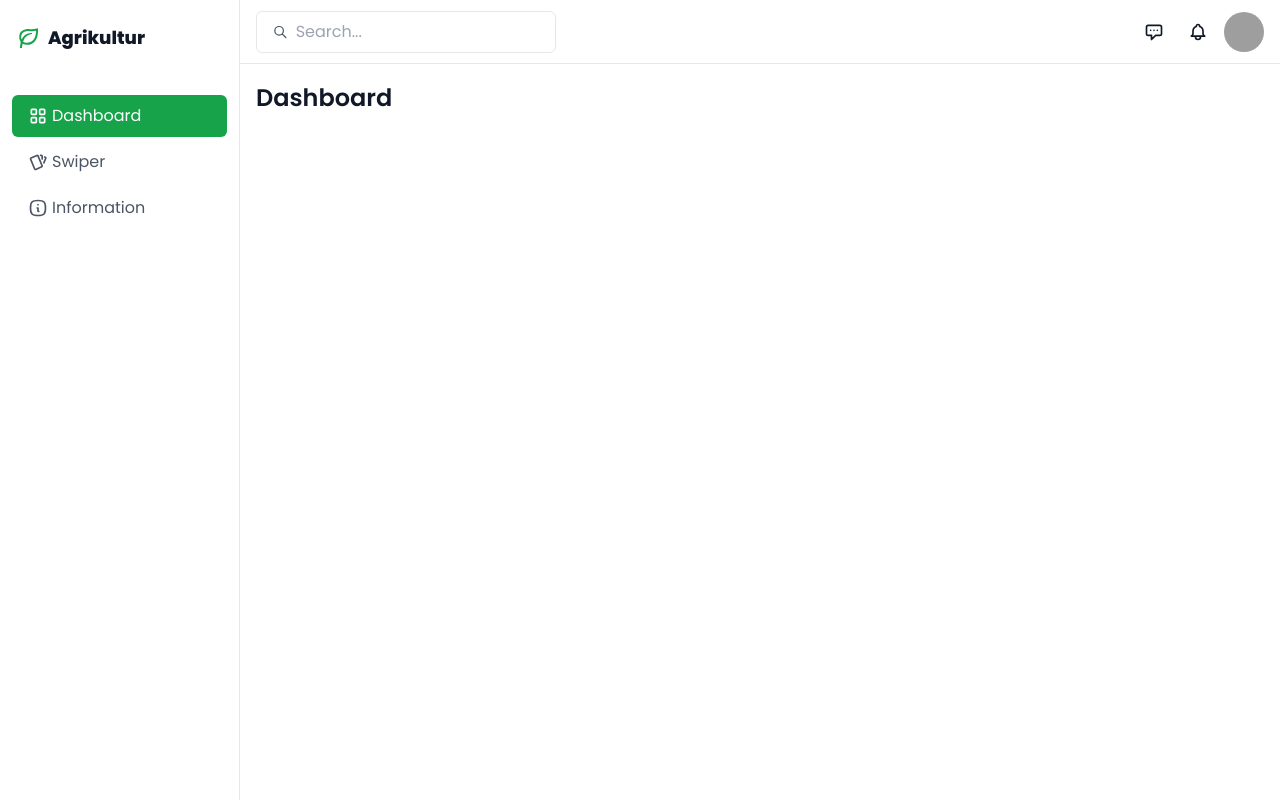
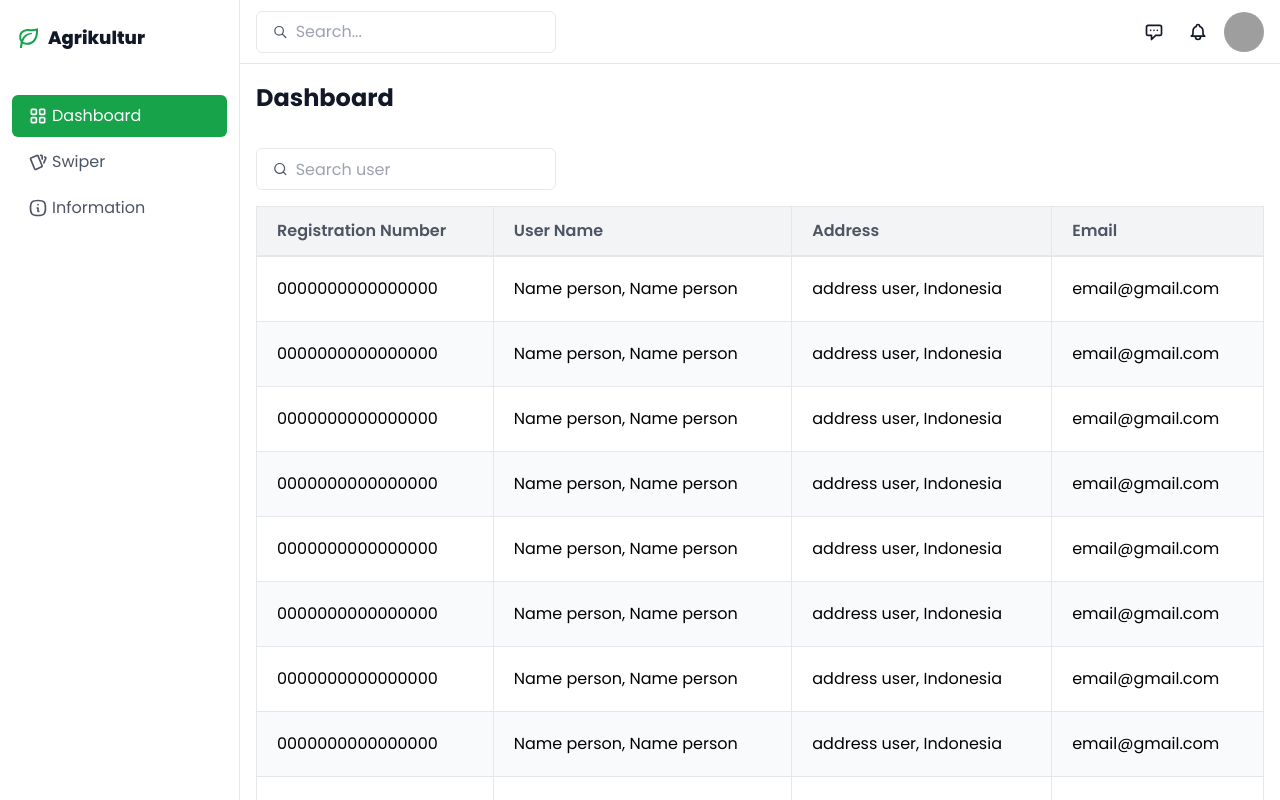
Before and after one commit to fajarfadillahh/agrikultur-project, a React (Vite) app: page / in a window 1280 px wide. Built offline with nearby package versions, Linux system fonts and the light colour scheme; grey boxes are pictures that could not be loaded.

Commit message:
modified: add table user at the Dashboard page

```diff
--- /dev/null
+++ b/src/constants/UserData.jsx
@@ -0,0 +1,142 @@
+export const user_data = [
+  {
+    id: 1920,
+    nik: "0000000000000000",
+    name: "Name person, Name person",
+    address: "address user, Indonesia",
+    email: "email@gmail.com",
+  },
+  {
+    id: 1298,
+    nik: "0000000000000000",
+    name: "Name person, Name person",
+    address: "address user, Indonesia",
+    email: "email@gmail.com",
+  },
+  {
+    id: 2941,
+    nik: "0000000000000000",
+    name: "Name person, Name person",
+    address: "address user, Indonesia",
+    email: "email@gmail.com",
+  },
+  {
+    id: 9724,
+    nik: "0000000000000000",
+    name: "Name person, Name person",
+    address: "address user, Indonesia",
+    email: "email@gmail.com",
+  },
+  {
+    id: 2853,
+    nik: "0000000000000000",
+    name: "Name person, Name person",
+    address: "address user, Indonesia",
+    email: "email@gmail.com",
+  },
+  {
+    id: 9284,
+    nik: "0000000000000000",
+    name: "Name person, Name person",
+    address: "address user, Indonesia",
+    email: "email@gmail.com",
+  },
+  {
+    id: 9947,
+    nik: "0000000000000000",
+    name: "Name person, Name person",
+    address: "address user, Indonesia",
+    email: "email@gmail.com",
+  },
+  {
+    id: 2945,
+    nik: "0000000000000000",
+    name: "Name person, Name person",
+    address: "address user, Indonesia",
+    email: "email@gmail.com",
+  },
+  {
+    id: 2234,
+    nik: "0000000000000000",
+    name: "Name person, Name person",
+    address: "address user, Indonesia",
+    email: "email@gmail.com",
+  },
+  {
+    id: 2012,
+    nik: "0000000000000000",
+    name: "Name person, Name person",
+    address: "address user, Indonesia",
+    email: "email@gmail.com",
+  },
+  {
+    id: 9127,
+    nik: "0000000000000000",
+    name: "Name person, Name person",
+    address: "address user, Indonesia",
+    email: "email@gmail.com",
+  },
+  {
+    id: 7736,
+    nik: "0000000000000000",
+    name: "Name person, Name person",
+    address: "address user, Indonesia",
+    email: "email@gmail.com",
+  },
+  {
+    id: 1124,
+    nik: "0000000000000000",
+    name: "Name person, Name person",
+    address: "address user, Indonesia",
+    email: "email@gmail.com",
+  },
+  {
+    id: 4456,
+    nik: "0000000000000000",
+    name: "Name person, Name person",
+    address: "address user, Indonesia",
+    email: "email@gmail.com",
+  },
+  {
+    id: 8755,
+    nik: "0000000000000000",
+    name: "Name person, Name person",
+    address: "address user, Indonesia",
+    email: "email@gmail.com",
+  },
+  {
+    id: 8245,
+    nik: "0000000000000000",
+    name: "Name person, Name person",
+    address: "address user, Indonesia",
+    email: "email@gmail.com",
+  },
+  {
+    id: 2816,
+    nik: "0000000000000000",
+    name: "Name person, Name person",
+    address: "address user, Indonesia",
+    email: "email@gmail.com",
+  },
+  {
+    id: 3927,
+    nik: "0000000000000000",
+    name: "Name person, Name person",
+    address: "address user, Indonesia",
+    email: "email@gmail.com",
+  },
+  {
+    id: 8264,
+    nik: "0000000000000000",
+    name: "Name person, Name person",
+    address: "address user, Indonesia",
+    email: "email@gmail.com",
+  },
+  {
+    id: 2185,
+    nik: "0000000000000000",
+    name: "Name person, Name person",
+    address: "address user, Indonesia",
+    email: "email@gmail.com",
+  },
+];
--- a/src/pages/Dashboard.jsx
+++ b/src/pages/Dashboard.jsx
@@ -1,9 +1,64 @@
 import React from "react";
+import { RiSearchLine } from "react-icons/ri";
+
+// import data
+import { user_data } from "../constants/UserData";
 
 const Dashboard = () => {
   return (
-    <div className="flex flex-col gap-4">
-      <h1 className="text-[24px] font-semibold text-gray-900">Dashboard</h1>
+    <div className="flex flex-col gap-8">
+      <h1 className="section-title">Dashboard</h1>
+
+      <div className="grid gap-4">
+        <div className="inline-flex h-[42px] w-[300px] items-center gap-2 rounded-md border border-gray-200 px-4 text-gray-600">
+          <RiSearchLine />
+          <input
+            type="text"
+            placeholder="Search user"
+            className="h-full w-full text-gray-900 outline-none"
+          />
+        </div>
+
+        <table className="table-fixed border border-gray-200">
+          <thead>
+            <tr className="divide-x bg-gray-100 text-left">
+              <th className="border-b-2 border-gray-200 bg-gray-100 px-5 py-3 font-semibold text-gray-600">
+                Registration Number
+              </th>
+              <th className="border-b-2 border-gray-200 bg-gray-100 px-5 py-3 font-semibold text-gray-600">
+                User Name
+              </th>
+              <th className="border-b-2 border-gray-200 bg-gray-100 px-5 py-3 font-semibold text-gray-600">
+                Address
+              </th>
+              <th className="border-b-2 border-gray-200 bg-gray-100 px-5 py-3 font-semibold text-gray-600">
+                Email
+              </th>
+            </tr>
+          </thead>
+
+          <tbody>
+            {user_data.map((user) => {
+              return (
+                <tr key={user.id} className="divide-x bg-white even:bg-gray-50">
+                  <td className="border-b border-gray-200 px-5 py-5">
+                    {user.nik}
+                  </td>
+                  <td className="border-b border-gray-200 px-5 py-5">
+                    {user.name}
+                  </td>
+                  <td className="border-b border-gray-200 px-5 py-5">
+                    {user.address}
+                  </td>
+                  <td className="border-b border-gray-200 px-5 py-5">
+                    {user.email}
+                  </td>
+                </tr>
+              );
+            })}
+          </tbody>
+        </table>
+      </div>
     </div>
   );
 };
```
